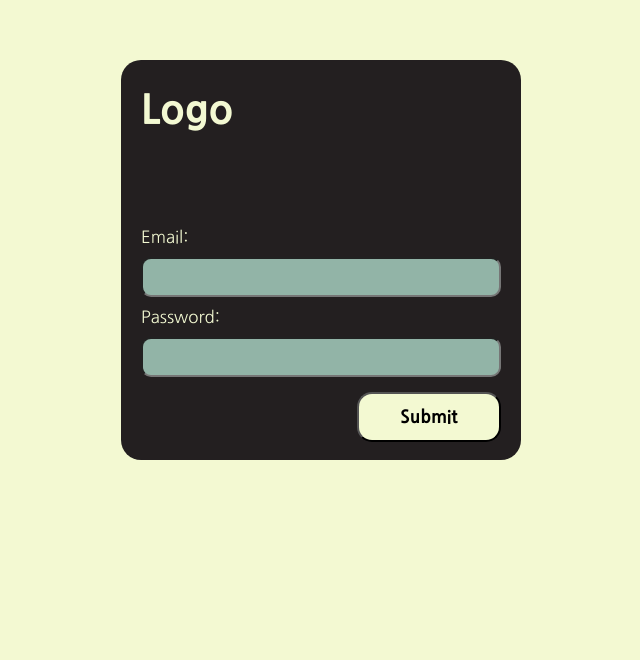
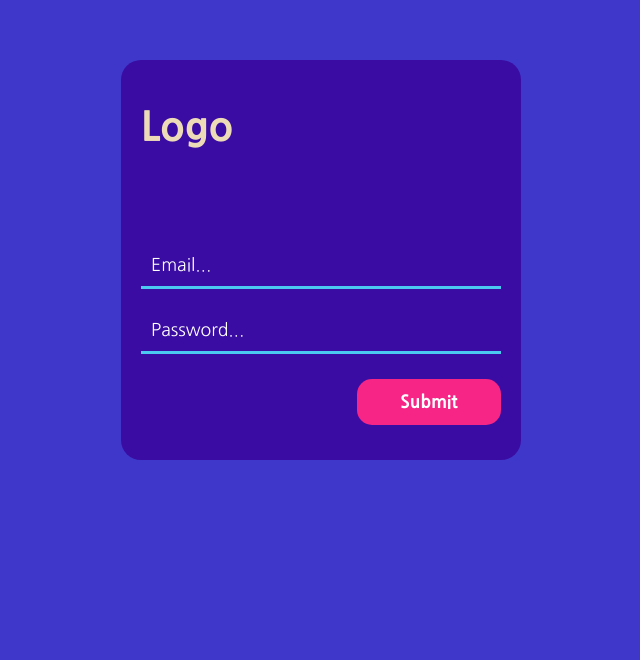
Before and after one commit to Trev-Marshall/Headspace, a React (Create React App) app: page /signin in a window 1280 px wide. Shown: the part 140-800 px from the top of the page, without its empty margins (319-959 px from the left). Built offline with nearby package versions, Linux system fonts and the light colour scheme.

Commit message:
Styling constants and changes

```diff
--- a/src/Components/Signin.jsx
+++ b/src/Components/Signin.jsx
@@ -1,5 +1,6 @@
 import React from 'react'
 import styled from 'styled-components'
+import {COLORS1} from '../Design/Constants'
 
 function Signin() {
   return (
@@ -9,9 +10,9 @@ function Signin() {
         <LogoText>Logo</LogoText>
         <Form>
           <Label>Email:</Label>
-          <Input />
+          <Input placeholder="Email..." />
           <Label>Password:</Label>
-          <Input />
+          <Input placeholder="Password..." />
           <Submit type="submit" />
         </Form>
       </SignInDiv>
@@ -27,10 +28,10 @@ const Container = styled.div`
   display: flex;
   justify-content: center;
   align-items: center;
-  background-color: #F3F9D2;
+  background-color: ${COLORS1.secondary_main};
 `
 const SignInDiv = styled.div`
-  background-color: #231F20;
+  background-color: ${COLORS1.main};
   border-radius: 20px;
   width: 400px;
   height: 400px;
@@ -47,31 +48,41 @@ const Form = styled.form`
 `
 
 const Label = styled.label`
-  color: #F3F9D2;
+  color: white;
   padding: 10px 0;
   font-size: 1.05em;
+  display: none;
 `
 
 const Input = styled.input`
   padding: 10px;
-  background-color: #92B4A7;
-  border-radius: 10px;
+  background-color: ${COLORS1.main};
+  border: none;
+  border-bottom: 3px solid ${COLORS1.bright_color};
+  color: white;
+  font-size: 1.1em;
+  margin: 10px 0;
+  &::placeholder {
+    color: white;
+  }
 `
 
 
 const Submit = styled.input`
   margin: 15px 0;
-  background-color: #F3F9D2;
+  background-color: ${COLORS1.secondary_accent};
   font-weight: bold;
+  border: none;
   width: 40%;
   margin-left: auto;
   padding: 14px;
   font-size: 1.1em;
   border-radius: 15px;
+  color: white;
 `
 
 const LogoText = styled.h1`
-  color: #F3F9D2;
+  color: ${COLORS1.off_white};
   height: 100px;
   width: 90%;
   text-align: left;
--- /dev/null
+++ b/src/Design/Constants.js
@@ -0,0 +1,8 @@
+export const COLORS1 = {
+  main: '#3A0CA3',
+  secondary_main: '#3F37C9',
+  main_accent: '#B5179E',
+  secondary_accent: '#F72585',
+  bright_color: '#4CC9F0',
+  off_white: '#EDDBB8'
+}
```
